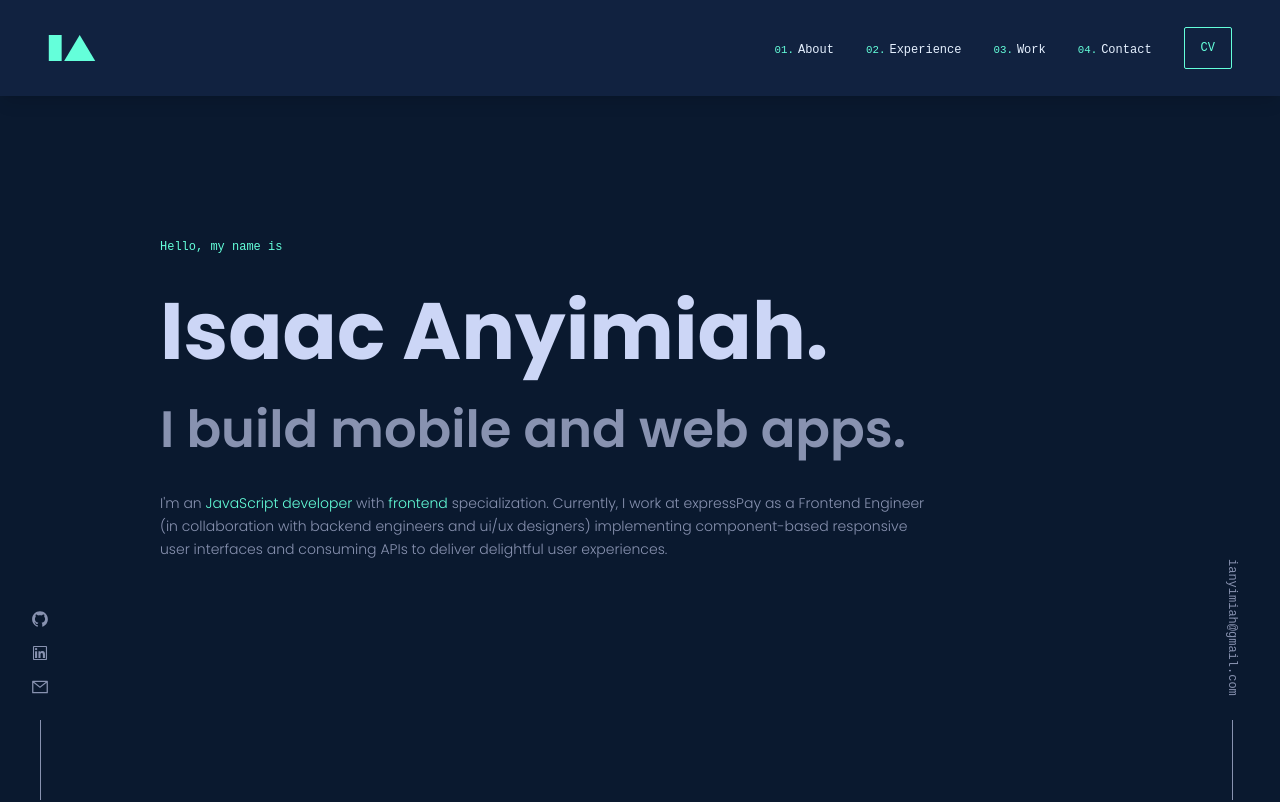
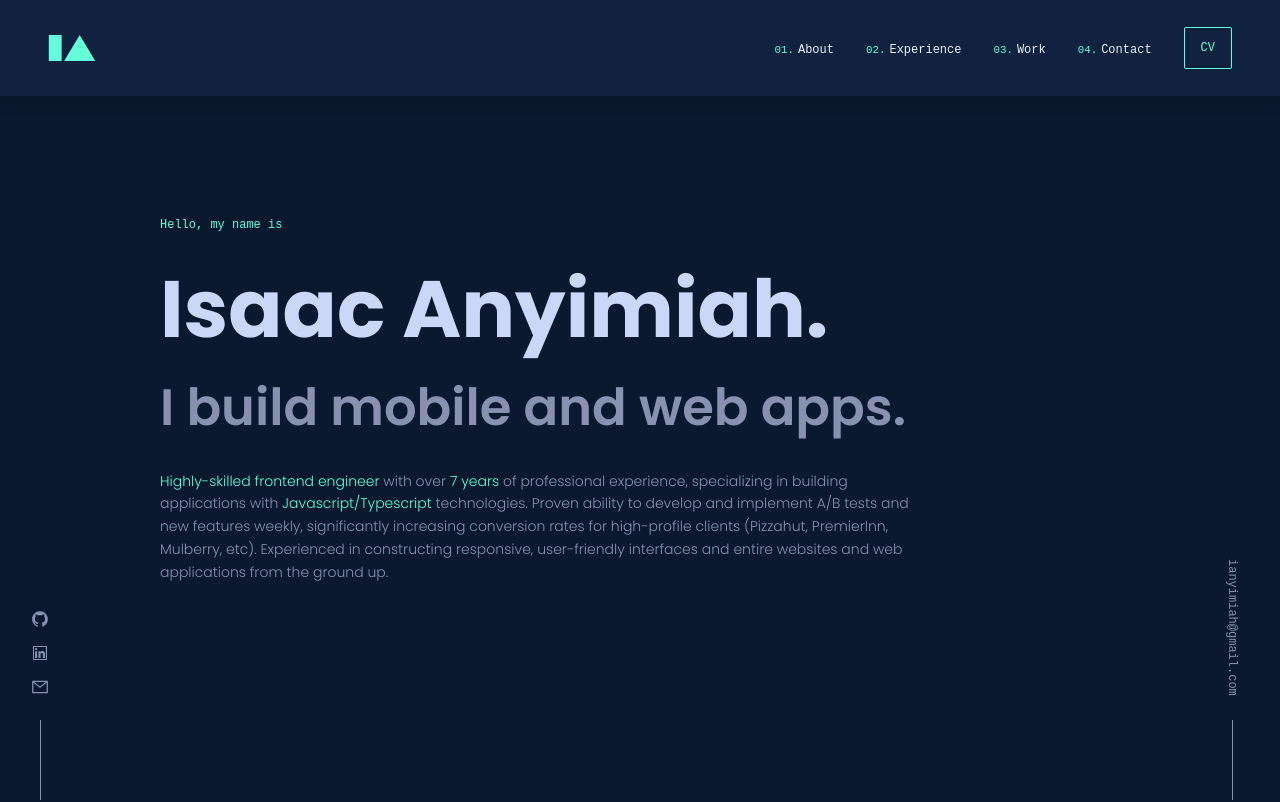
Before and after one commit to iandev096/portfolio-brittany-chiang, a Next.js app: page / in a window 1280 px wide. Shown: the top 802 px of the page. Built offline with nearby package versions, Linux system fonts and the light colour scheme; a web font is replaced by a local one; what tailwindcss-debug-screens would draw is missing.

Commit message:
updated intro

```diff
--- a/components/forPages/home/Intro/index.tsx
+++ b/components/forPages/home/Intro/index.tsx
@@ -12,10 +12,9 @@ export default function Intro({}: Props) {
         I build mobile and web apps.
       </h2>
       <p className="sm:w-[80%] mb-14 leading-relaxed text-sm">
-        I&apos;m an{" "}
-        <span className="text-secondary">JavaScript developer</span> with
-        <span className="text-secondary"> frontend</span> specialization.
-        Currently, I work at expressPay as a Frontend Engineer (in collaboration with backend engineers and ui/ux designers) implementing component-based responsive user interfaces and consuming APIs to deliver delightful user experiences.
+        <span className="text-secondary">Highly-skilled frontend engineer</span> with over <span className="text-secondary">7 years</span> of professional experience, specializing in building applications with <span className="text-secondary">Javascript/Typescript</span> technologies.
+        Proven ability to develop and implement A/B tests and new features weekly, significantly increasing conversion rates for high-profile clients (Pizzahut, PremierInn, Mulberry, etc).
+        Experienced in constructing responsive, user-friendly interfaces and entire websites and web applications from the ground up.
       </p>
       {/* <Button size="lg">Check out my channel</Button> */}
     </div>
```
